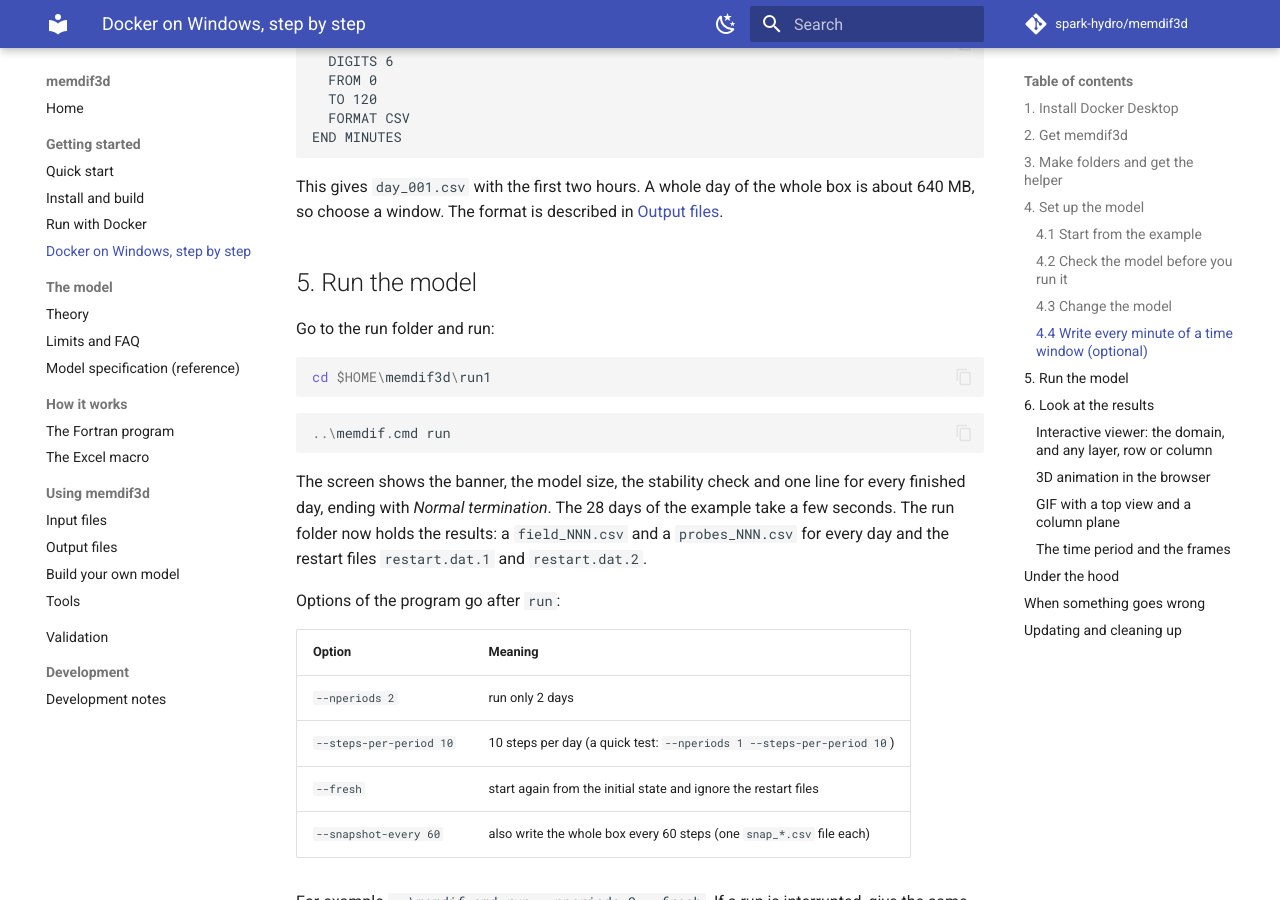
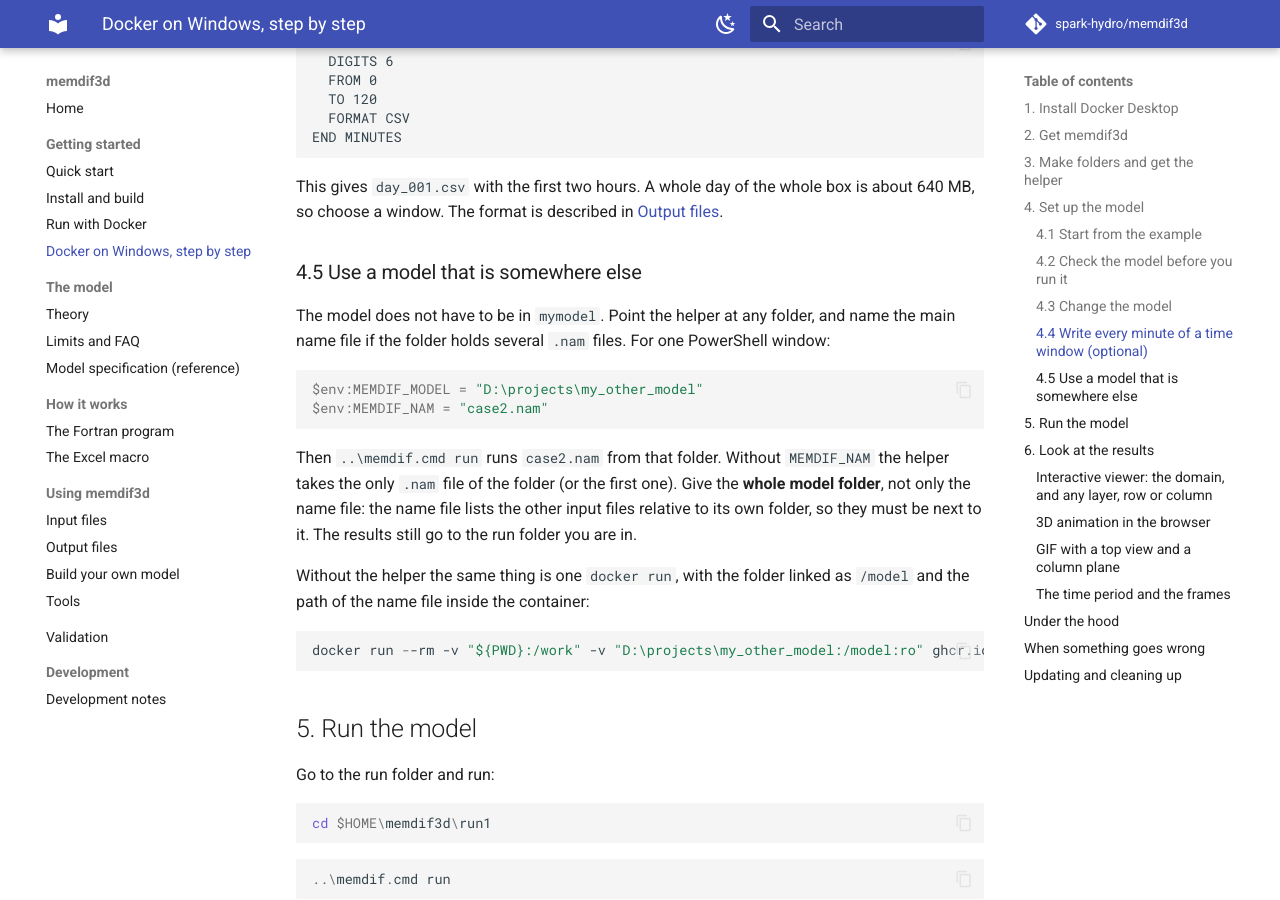
Before and after one commit to spark-hydro/memdif3d, an MkDocs documentation site: the page built from docs/docker-windows.md, in a window 1280 px wide and 900 px high, scrolled down 4180 px. Built offline with MkDocs 1.6.1 and Material for MkDocs 9.7.7, drawn with Linux system fonts in a browser that asks for light colours; comment, search, counter and statistics services are not loaded.

Commit message:
memdif helper: MEMDIF_NAM chooses the name file; guide: use a model folder somewhere else
Co-Authored-By: Claude Sonnet 5.5 <noreply@anthropic.com>

````diff
--- a/docs/docker-windows.md
+++ b/docs/docker-windows.md
@@ -161,6 +161,23 @@ END MINUTES
 
 This gives `day_001.csv` with the first two hours. A whole day of the whole box is about 640 MB, so choose a window. The format is described in [Output files](outputs.md).
 
+### 4.5 Use a model that is somewhere else
+
+The model does not have to be in `mymodel`. Point the helper at any folder, and name the main name file if the folder holds several `.nam` files. For one PowerShell window:
+
+```powershell
+$env:MEMDIF_MODEL = "D:\projects\my_other_model"
+$env:MEMDIF_NAM = "case2.nam"
+```
+
+Then `..\memdif.cmd run` runs `case2.nam` from that folder. Without `MEMDIF_NAM` the helper takes the only `.nam` file of the folder (or the first one). Give the **whole model folder**, not only the name file: the name file lists the other input files relative to its own folder, so they must be next to it. The results still go to the run folder you are in.
+
+Without the helper the same thing is one `docker run`, with the folder linked as `/model` and the path of the name file inside the container:
+
+```powershell
+docker run --rm -v "${PWD}:/work" -v "D:\projects\my_other_model:/model:ro" ghcr.io/spark-hydro/memdif3d /model/case2.nam
+```
+
 ## 5. Run the model
 
 Go to the run folder and run:
````
Also changed, not shown: 2 other files.
